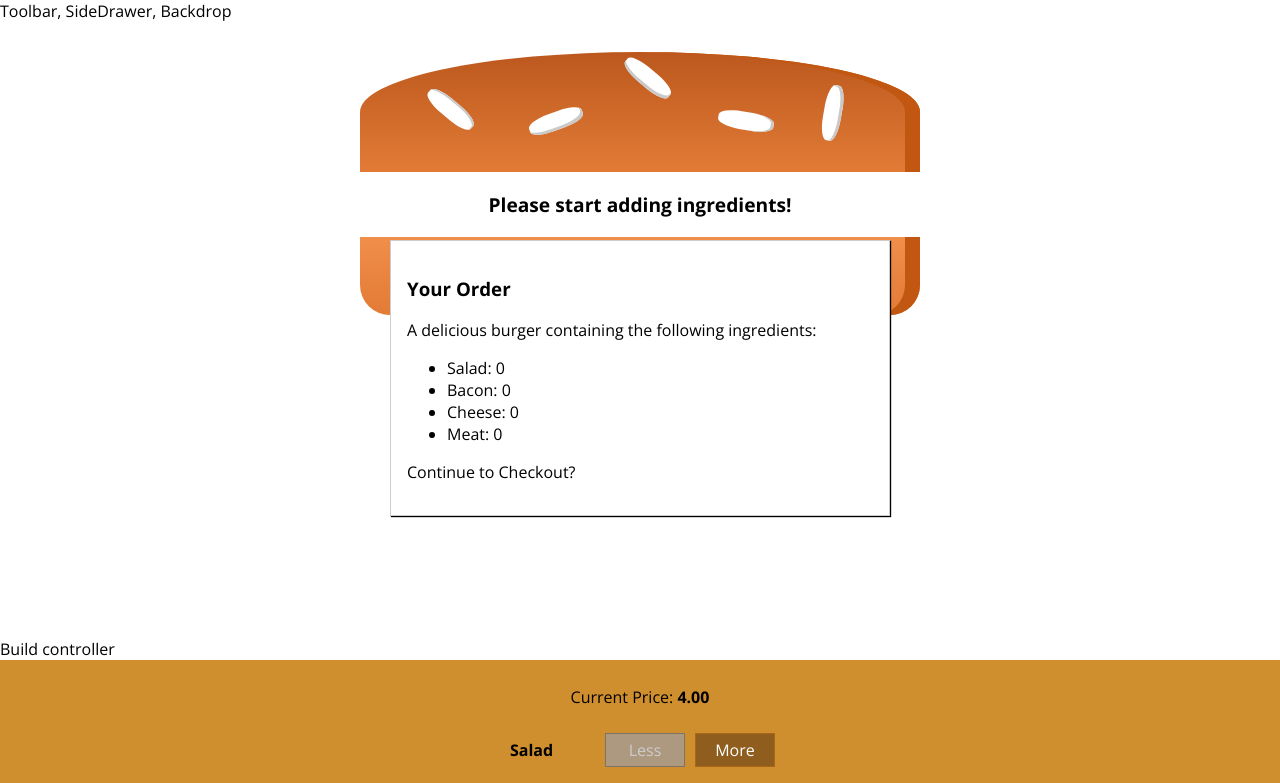
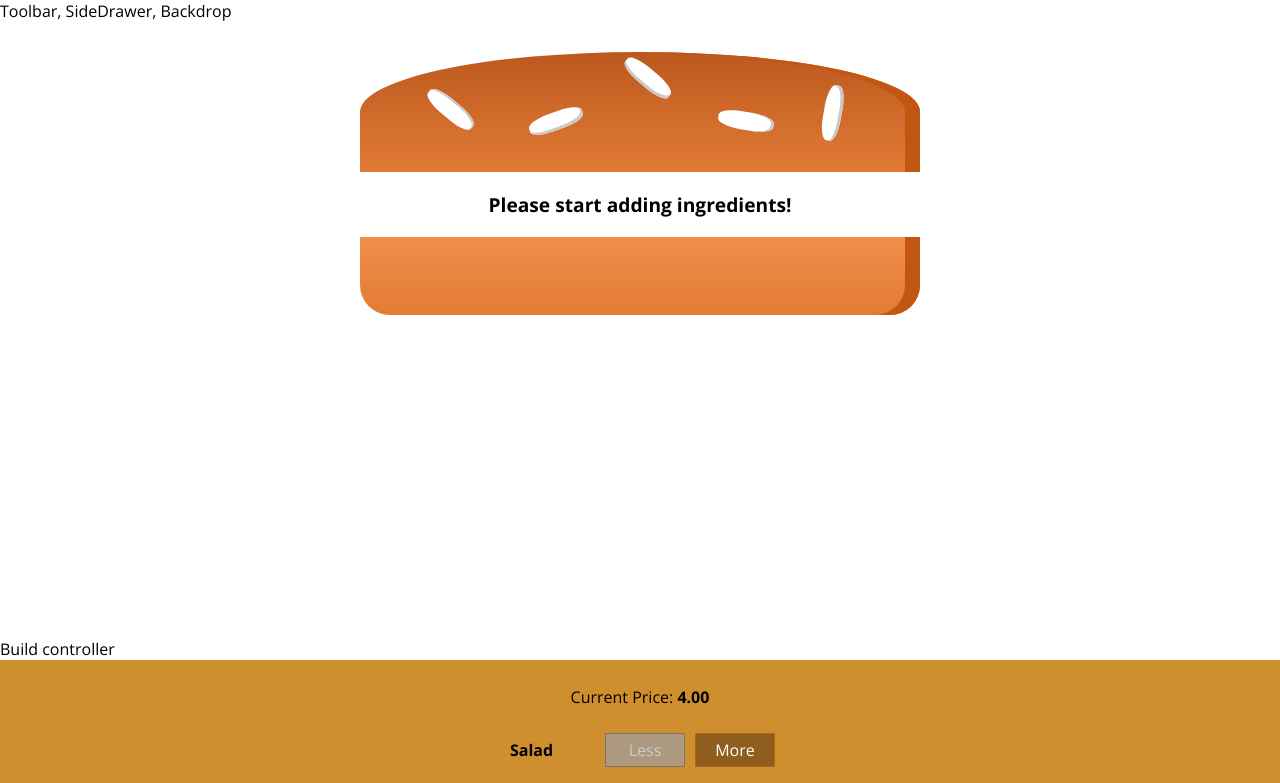
Before and after one commit to ff18qd/my-burger, a React app: page / in a window 1280 px wide. Shown: the top 783 px of the page. Built offline with nearby package versions, Linux system fonts and the light colour scheme.

Commit message:
animation to order now button to display or hide

```diff
--- a/src/components/Burger/BurgerControls/BuildControls.js
+++ b/src/components/Burger/BurgerControls/BuildControls.js
@@ -23,7 +23,8 @@
         ))}
         <button
             className={classes.OrderButton}
-            disabled={!props.purchasable}>ORDER NOW</button>
+            disabled={!props.purchasable}
+            onClick={props.ordered}>ORDER NOW</button>
     </div>
 );
 
--- a/src/components/UI/Modal/Modal.js
+++ b/src/components/UI/Modal/Modal.js
@@ -2,7 +2,12 @@
 import classes from './Modal.css';
 
 const modal = (props) => (
-    <div className={classes.Modal}>
+    <div
+        className={classes.Modal}
+        style={{
+            transform: props.show ? 'translateY(0)' : 'translateY(-100vh)',
+            opacity: props.show ? '1' : '0'
+        }}>
         {props.children}
     </div>
 );
--- a/src/containers/BurgerBuilder/BurgerBuilder.js
+++ b/src/containers/BurgerBuilder/BurgerBuilder.js
@@ -23,6 +23,7 @@
         },
         totalPrice: 4,
         purchasable: false,
+        purchasing: false,
     }
 
     updatePurchaseState = (ingredients) => {
@@ -68,6 +69,10 @@
         this.updatePurchaseState(updatedIngredients);
     }
 
+    purchaseHandler = () => {
+        this.setState({purchasing: true});
+    }
+
     render () {
         const disableInfo = {
             ...this.state.ingredients
@@ -79,7 +84,7 @@
 
         return (
             <Aux>
-                <Modal>
+                <Modal show={this.state.purchasing}>
                     <OrderSummary ingredients={this.state.ingredients}/>
                 </Modal>
                 <Burger ingredients = {this.state.ingredients} />
@@ -89,6 +94,7 @@
                     ingredientRemoved={this.removeIngredientHandler}
                     disabled={disableInfo}
                     purchasable={this.state.purchasable}
+                    ordered={this.purchaseHandler}
                     price={this.state.totalPrice}/>
             </Aux>
         );
```
